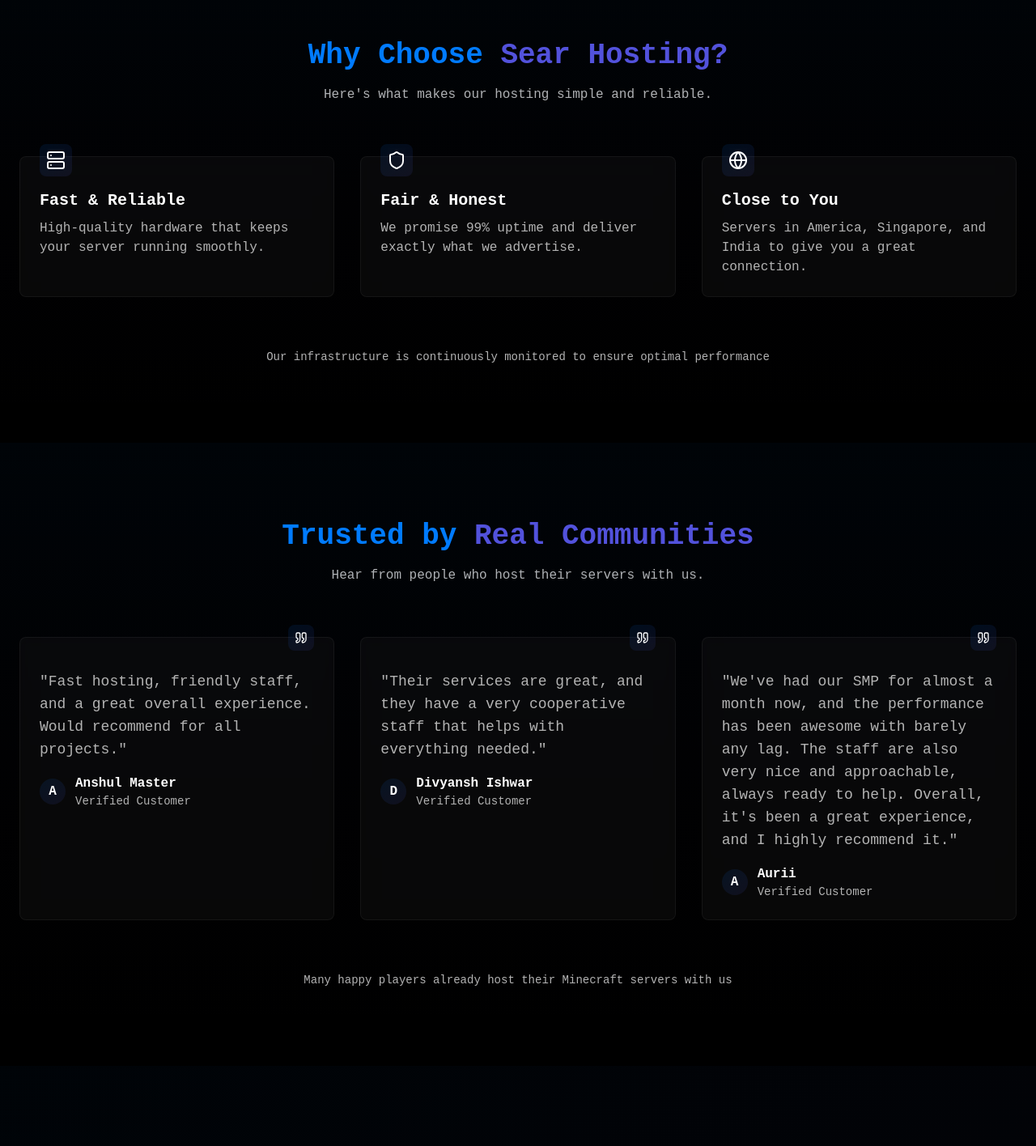
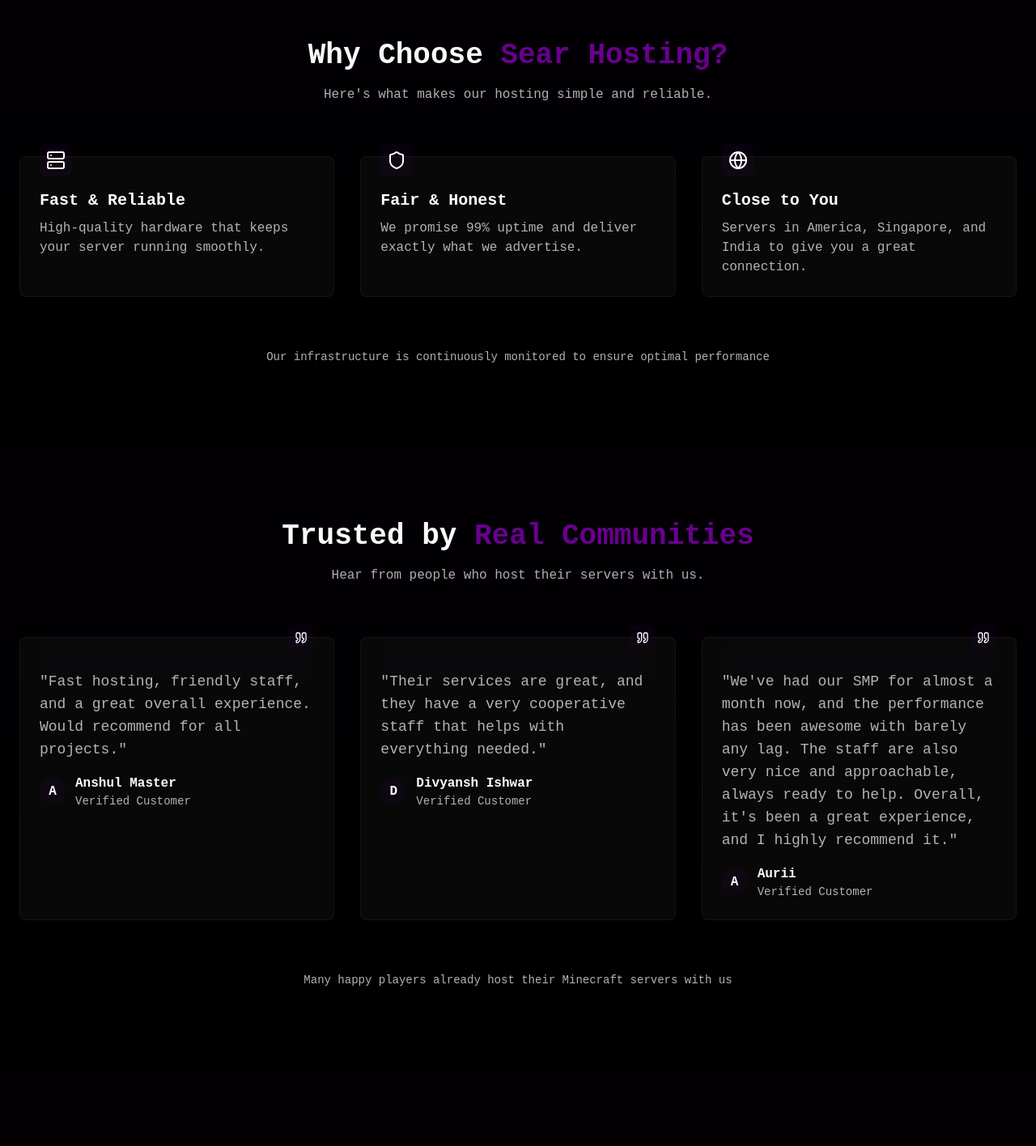
Before and after one commit to pioneertulip1/sear-website, a Next.js app: page / in a window 1280 px wide. Shown: the part 1330-2746 px from the top of the page at 81% size. Built offline with nearby package versions, Linux system fonts and the light colour scheme; no server answers; a web font is replaced by a local one.

Commit message:
feat: Update color scheme and improve text clarity across multiple sections for enhanced branding and user experience

```diff
--- a/src/app/globals.css
+++ b/src/app/globals.css
@@ -11,10 +11,10 @@
     --background: 0 0% 0%; /* #000000 */
     --foreground: 0 0% 100%; /* #FFFFFF */
     --foreground-secondary: 0 0% 70%; /* rgba(255, 255, 255, 0.7) */
-    --primary: 211 100% 50%; /* #007AFF */
-    --primary-hover: 211 100% 45%;
-    --secondary: 241 66% 59%; /* #5856D6 */
-    --secondary-hover: 241 66% 54%;
+    --primary: 284 100% 28%; /* #5e008d */
+    --primary-hover: 284 100% 23%;
+    --secondary: 35 100% 55%; /* #FF9F1C */
+    --secondary-hover: 35 100% 50%;
 
     /* UI Element Colors */
     --surface: 0 0% 100% 0.08; /* rgba(255, 255, 255, 0.08) */
@@ -68,14 +68,14 @@
     &::before {
       content: '';
       @apply absolute inset-0;
-      background: linear-gradient(135deg, rgba(0, 0, 0, 0.9) 0%, rgba(0, 122, 255, 0.1) 100%);
+      background: linear-gradient(135deg, rgba(0, 0, 0, 0.9) 0%, rgba(94, 0, 141, 0.1) 100%);
     }
   }
 
   .featured-gradient {
     background: linear-gradient(145deg,
-      rgba(0, 122, 255, 0.1),
-      rgba(88, 86, 214, 0.1)
+      rgba(94, 0, 141, 0.1),
+      rgba(94, 0, 141, 0.05)
     );
   }
 
@@ -163,8 +163,8 @@
       inset: 0;
       background: linear-gradient(
         to bottom,
-        rgba(0, 122, 255, 0.03),
-        rgba(88, 86, 214, 0.01),
+        rgba(94, 0, 141, 0.03),
+        rgba(94, 0, 141, 0.01),
         transparent
       );
       pointer-events: none;
@@ -182,9 +182,9 @@
 }
 
 ::-webkit-scrollbar-thumb {
-  background: #007AFF;
+  background: #5e008d;
   border-radius: 5px;
   &:hover {
-    background: #5856D6;
+    background: #4d0074;
   }
 }
--- a/src/app/layout.tsx
+++ b/src/app/layout.tsx
@@ -4,8 +4,8 @@
 import "./globals.css";
 
 export const metadata: Metadata = {
-  title: "Sear Hosting - Next-Generation Minecraft Hosting",
-  description: "Experience next-generation Minecraft hosting with undeniable savings and reliability.",
+  title: "Sear Hosting - Simple, Fast Affordable Hosting",
+  description: "Host your Minecraft server with us. No fuss, just reliable hosting at a fair price.",
   keywords: "minecraft hosting, game servers, reliable hosting, affordable minecraft server",
 };
 
--- /dev/null
+++ b/src/components/custom/EnterpriseBenefits.tsx
@@ -0,0 +1,132 @@
+import { Card } from "@/components/ui/card";
+import { Code2, Wrench, BarChart3, Users, Puzzle, Workflow, GitBranch, HeartHandshake, Code, Bot, RocketIcon, MessageSquareCode } from "lucide-react";
+
+const benefits = [
+  {
+    title: "Custom Development",
+    icon: Code2,
+    benefits: [
+      {
+        title: "Tailored Solutions",
+        description: "Custom software built specifically for your business needs",
+        icon: Wrench
+      },
+      {
+        title: "Full-Stack Expertise",
+        description: "End-to-end development from frontend to backend",
+        icon: Code
+      },
+      {
+        title: "AI Integration",
+        description: "Smart automation and AI-powered features",
+        icon: Bot
+      }
+    ]
+  },
+  {
+    title: "Enterprise Solutions",
+    icon: Puzzle,
+    benefits: [
+      {
+        title: "System Integration",
+        description: "Seamless connection with your existing infrastructure",
+        icon: Workflow
+      },
+      {
+        title: "Scalable Architecture",
+        description: "Future-proof solutions that grow with your business",
+        icon: GitBranch
+      },
+      {
+        title: "Performance Optimization",
+        description: "High-performance systems built for enterprise scale",
+        icon: BarChart3
+      }
+    ]
+  },
+  {
+    title: "Development Services",
+    icon: MessageSquareCode,
+    benefits: [
+      {
+        title: "Dedicated Team",
+        description: "Expert developers committed to your project",
+        icon: Users
+      },
+      {
+        title: "Agile Development",
+        description: "Rapid delivery with iterative improvements",
+        icon: RocketIcon
+      },
+      {
+        title: "Ongoing Support",
+        description: "Long-term partnership and maintenance",
+        icon: HeartHandshake
+      }
+    ]
+  }
+];
+
+export function EnterpriseBenefits() {
+  return (
+    <section className="section-spacing bg-muted/50">
+      <div className="container-custom">
+        {/* Section Header */}
+        <div className="text-center mb-16">
+          <h2 className="text-3xl md:text-4xl font-bold mb-4">
+            <span className="heading-decoration">Sear Development</span> Solutions
+          </h2>
+          <p className="text-muted-foreground max-w-3xl mx-auto">
+            Our development agency specializes in building custom enterprise solutions
+            that transform your business vision into reality. From concept to deployment,
+            we&apos;re your technical partner.
+          </p>
+        </div>
+
+        {/* Benefits Grid */}
+        <div className="grid grid-cols-1 md:grid-cols-2 lg:grid-cols-3 gap-8">
+          {benefits.map((category, index) => (
+            <Card
+              key={index}
+              className="bg-background/50 backdrop-blur border-secondary/20"
+            >
+              <div className="p-6 space-y-6">
+                {/* Category Header */}
+                <div className="flex items-center gap-3">
+                  <div className="p-2 rounded-lg gradient-bg">
+                    <category.icon className="h-6 w-6 text-background" />
+                  </div>
+                  <h3 className="text-2xl font-semibold">{category.title}</h3>
+                </div>
+
+                {/* Benefits List */}
+                <div className="grid gap-6">
+                  {category.benefits.map((benefit, benefitIndex) => (
+                    <div key={benefitIndex} className="flex items-start gap-4">
+                      <div className="p-2 rounded-lg bg-muted">
+                        <benefit.icon className="h-5 w-5 text-primary" />
+                      </div>
+                      <div>
+                        <h4 className="font-medium mb-1">{benefit.title}</h4>
+                        <p className="text-sm text-muted-foreground">
+                          {benefit.description}
+                        </p>
+                      </div>
+                    </div>
+                  ))}
+                </div>
+              </div>
+            </Card>
+          ))}
+        </div>
+
+        {/* Additional Info */}
+        <div className="mt-12 text-center">
+          <p className="text-sm text-muted-foreground">
+            Partner with Sear Development for enterprise-grade custom solutions backed by our expertise
+          </p>
+        </div>
+      </div>
+    </section>
+  );
+}
--- a/src/components/footer/Footer.tsx
+++ b/src/components/footer/Footer.tsx
@@ -42,7 +42,7 @@
               </div>
             </Link>
             <p className="text-sm text-muted-foreground">
-              Next-generation Minecraft hosting with undeniable savings and reliability.
+            No fuss, just reliable hosting at a fair price.
             </p>
             <div className="flex space-x-4">
               <Link href="https://discord.gg/sear" className="text-foreground/60 hover:text-primary transition-colors">
--- a/src/components/home/CtaSection.tsx
+++ b/src/components/home/CtaSection.tsx
@@ -13,8 +13,8 @@
         <div className="max-w-3xl mx-auto text-center space-y-8">
           {/* Heading */}
           <h2 className="text-3xl md:text-5xl font-bold leading-tight">
-            <span className="text-emphasis-primary">Want to start your</span>
-            <span className="block text-emphasis-secondary">own Minecraft server?</span>
+            <span className="text-emphasis-white">Want to start your own</span>
+            <span className="block text-emphasis-primary">Minecraft server?</span>
           </h2>
 
           {/* Description */}
--- a/src/components/home/FeaturesSection.tsx
+++ b/src/components/home/FeaturesSection.tsx
@@ -25,8 +25,8 @@
         {/* Section Header */}
         <div className="text-center mb-12 md:mb-16">
           <h2 className="text-3xl md:text-4xl font-bold mb-4">
-            <span className="text-emphasis-primary">Why Choose</span>{" "}
-            <span className="text-emphasis-secondary">Sear Hosting?</span>
+            <span className="text-emphasis-white">Why Choose</span>{" "}
+            <span className="text-emphasis-primary">Sear Hosting?</span>
           </h2>
           <p className="text-foreground-secondary max-w-2xl mx-auto">
             Here&apos;s what makes our hosting simple and reliable.
--- a/src/components/home/HeroSection.tsx
+++ b/src/components/home/HeroSection.tsx
@@ -16,13 +16,13 @@
         <div className="flex flex-col items-center text-center py-20 md:py-32 space-y-8">
           {/* Main Heading */}
           <h1 className="text-4xl md:text-6xl font-bold tracking-tight">
+            <span className="text-emphasis-white">
+              Simple, Fast,
+            </span>{" "}
             <span className="text-emphasis-primary">
-              Simple, Fast
+              Affordable
             </span>{" "}
-            Affordable{" "}
-            <span className="text-emphasis-secondary">
-              Hosting
-            </span>
+            Hosting
           </h1>
 
           {/* Description */}
--- a/src/components/home/TestimonialsSection.tsx
+++ b/src/components/home/TestimonialsSection.tsx
@@ -22,8 +22,8 @@
         {/* Section Header */}
         <div className="text-center mb-12 md:mb-16">
           <h2 className="text-3xl md:text-4xl font-bold mb-4">
-            <span className="text-emphasis-primary">Trusted by</span>{" "}
-            <span className="text-emphasis-secondary">Real Communities</span>
+            <span className="text-emphasis-white">Trusted by</span>{" "}
+            <span className="text-emphasis-primary">Real Communities</span>
           </h2>
           <p className="text-foreground-secondary max-w-2xl mx-auto">
             Hear from people who host their servers with us.
```
